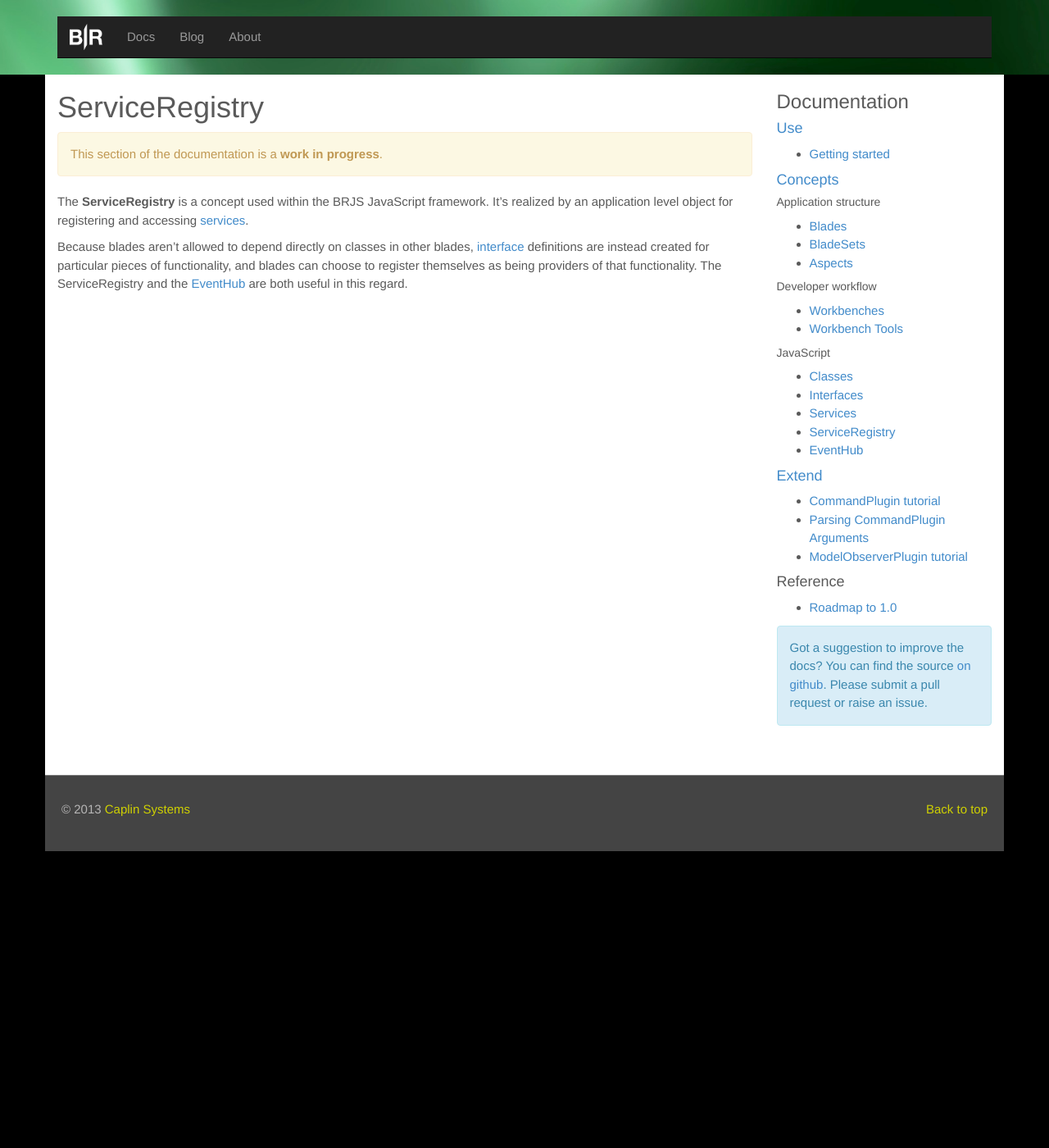
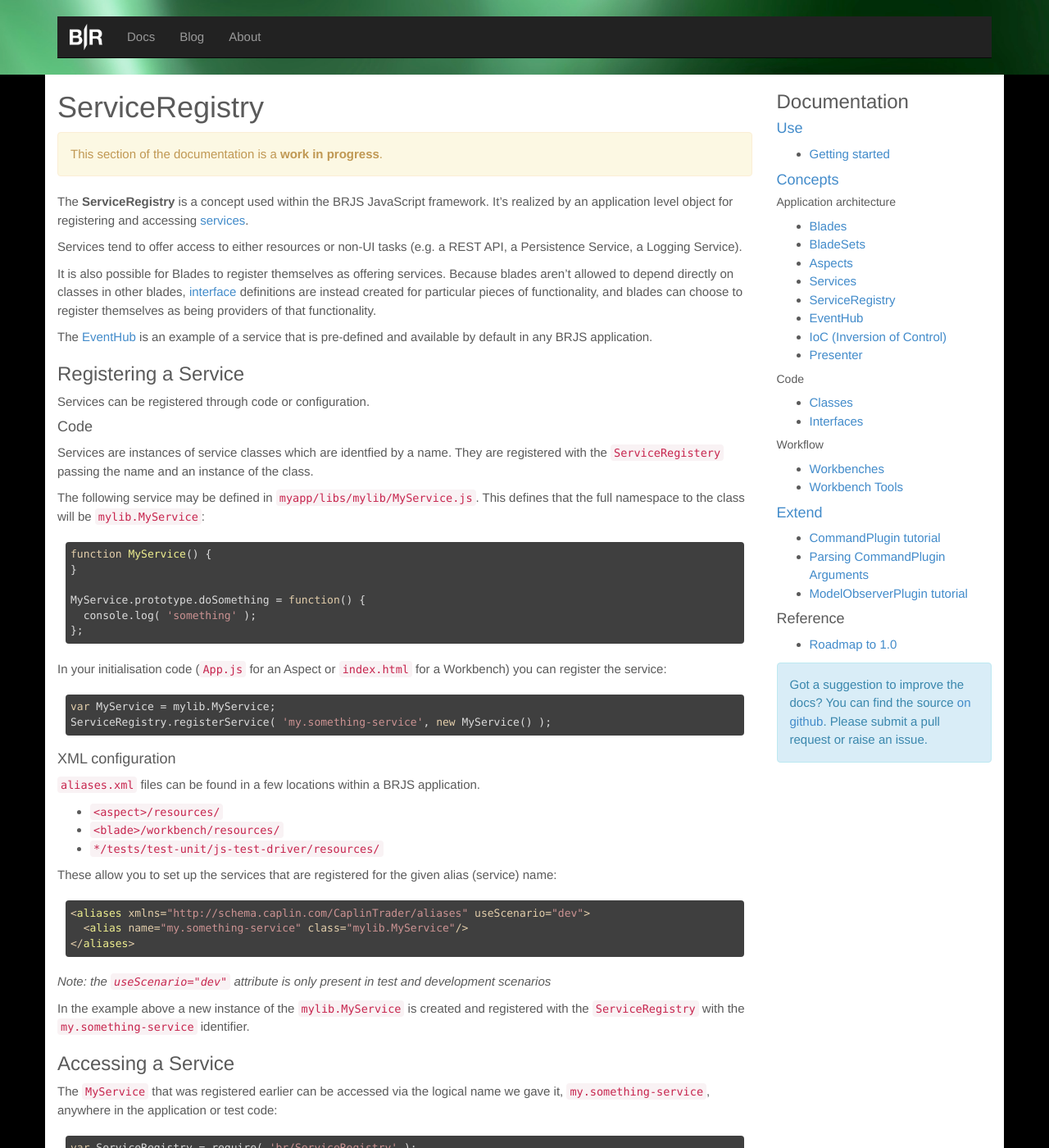
Before and after one commit to BladeRunnerJS/brjs-site, a Jekyll site: the page built from docs/concepts/service_registry.md, in a window 1280 px wide and 1400 px high. Shown: the whole window at 82% size. Built offline with Jekyll 4.4.1, drawn with Linux system fonts in a browser that asks for light colours; Markdown is read by kramdown in place of the engine named in the settings; some of the changed text lies outside the part shown.

Commit message:
ServiceRegistry examples

````diff
--- a/_layouts/docs.html
+++ b/_layouts/docs.html
@@ -29,26 +29,28 @@ template: docs
 
 			<h4><a href="/docs/concepts/">Concepts</a></h4>
 
-			<h5>Application structure</h5>
+			<h5>Application architecture</h5>
 			<ul>
 				<li><a href="/docs/concepts/blades/">Blades</a></li>
 				<li><a href="/docs/concepts/bladesets/">BladeSets</a></li>
 				<li><a href="/docs/concepts/aspects/">Aspects</a></li>
+				<li><a href="/docs/concepts/services/">Services</a></li>
+				<li><a href="/docs/concepts/service_registry/">ServiceRegistry</a></li>
+				<li><a href="/docs/concepts/event_hub/">EventHub</a></li>
+				<li><a href="/docs/concepts/ioc/">IoC (Inversion of Control)</a></li>
+				<li><a href="/docs/concepts/ioc/">Presenter</a></li>
 			</ul>
 
-			<h5>Developer workflow</h5>
+			<h5>Code</h5>
+			<ul>
+				<li><a href="/docs/concepts/classes/">Classes</a></li>
+				<li><a href="/docs/concepts/interfaces/">Interfaces</a></li>
+			</ul>
+
+			<h5>Workflow</h5>
 			<ul>
 				<li><a href="/docs/concepts/workbenches/">Workbenches</a></li>
 				<li><a href="/docs/concepts/workbench_tools/">Workbench Tools</a></li>
-			</ul>
-
-			<h5>JavaScript</h5>
-			<ul>
-				<li><a href="/docs/concepts/classes/">Classes</a></li>
-				<li><a href="/docs/concepts/interfaces/">Interfaces</a></li>
-				<li><a href="/docs/concepts/services/">Services</a></li>
-				<li><a href="/docs/concepts/service_registry/">ServiceRegistry</a></li>
-				<li><a href="/docs/concepts/event_hub/">EventHub</a></li>
 			</ul>
 
 			<h4><a href="/docs/extend/">Extend</a></h4>
--- a/docs/concepts/service_registry.md
+++ b/docs/concepts/service_registry.md
@@ -6,4 +6,65 @@ permalink: /docs/concepts/service_registry/
 
 The **ServiceRegistry** is a concept used within the BRJS JavaScript framework. It's realized by an application level object for registering and accessing [services](/docs/concepts/services/).
 
-Because blades aren't allowed to depend directly on classes in other blades, [interface](/docs/concepts/interfaces/) definitions are instead created for particular pieces of functionality, and blades can choose to register themselves as being providers of that functionality. The ServiceRegistry and the [EventHub](/docs/concepts/event_hub/) are both useful in this regard.
+Services tend to offer access to either resources or non-UI tasks (e.g. a REST API, a Persistence Service, a Logging Service).
+
+It is also possible for Blades to register themselves as offering services. Because blades aren't allowed to depend directly on classes in other blades, [interface](/docs/concepts/interfaces/) definitions are instead created for particular pieces of functionality, and blades can choose to register themselves as being providers of that functionality.
+
+The [EventHub](/docs/concepts/event_hub/) is an example of a service that is pre-defined and available by default in any BRJS application.
+
+### Registering a Service
+
+Services can be registered through code or configuration.
+
+#### Code
+
+Services are instances of service classes which are identfied by a name. They are registered with the `ServiceRegistery` passing the name and an instance of the class.
+
+The following service may be defined in `myapp/libs/mylib/MyService.js`. This defines that the full namespace to the class will be `mylib.MyService`:
+
+```javascript
+function MyService() {
+}
+
+MyService.prototype.doSomething = function() {
+  console.log( 'something' );
+};
+```
+
+In your initialisation code (`App.js` for an Aspect or `index.html` for a Workbench) you can register the service:
+
+```javascript
+var MyService = mylib.MyService;
+ServiceRegistry.registerService( 'my.something-service', new MyService() );
+```
+
+#### XML configuration
+
+`aliases.xml` files can be found in a few locations within a BRJS application.
+
+* `<aspect>/resources/`
+* `<blade>/workbench/resources/`
+* `*/tests/test-unit/js-test-driver/resources/`
+
+These allow you to set up the services that are registered for the given alias (service) name:
+
+```xml
+<aliases xmlns="http://schema.caplin.com/CaplinTrader/aliases" useScenario="dev">
+  <alias name="my.something-service" class="mylib.MyService"/>
+</aliases>
+```
+
+*Note: the `useScenario="dev"` attribute is only present in test and development scenarios*
+
+In the example above a new instance of the `mylib.MyService` is created and registered with the `ServiceRegistry` with the `my.something-service` identifier.
+
+### Accessing a Service
+
+The `MyService` that was registered earlier can be accessed via the logical name we gave it, `my.something-service`, anywhere in the application or test code:
+
+```javascript
+var ServiceRegistry = require( 'br/ServiceRegistry' );
+
+var myService = ServiceRegistry.getService( 'my.something-service' );
+myService.doSomething();
+```
````
Also changed, not shown: docs/concepts/ioc.md (added, +5 -0 lines).
